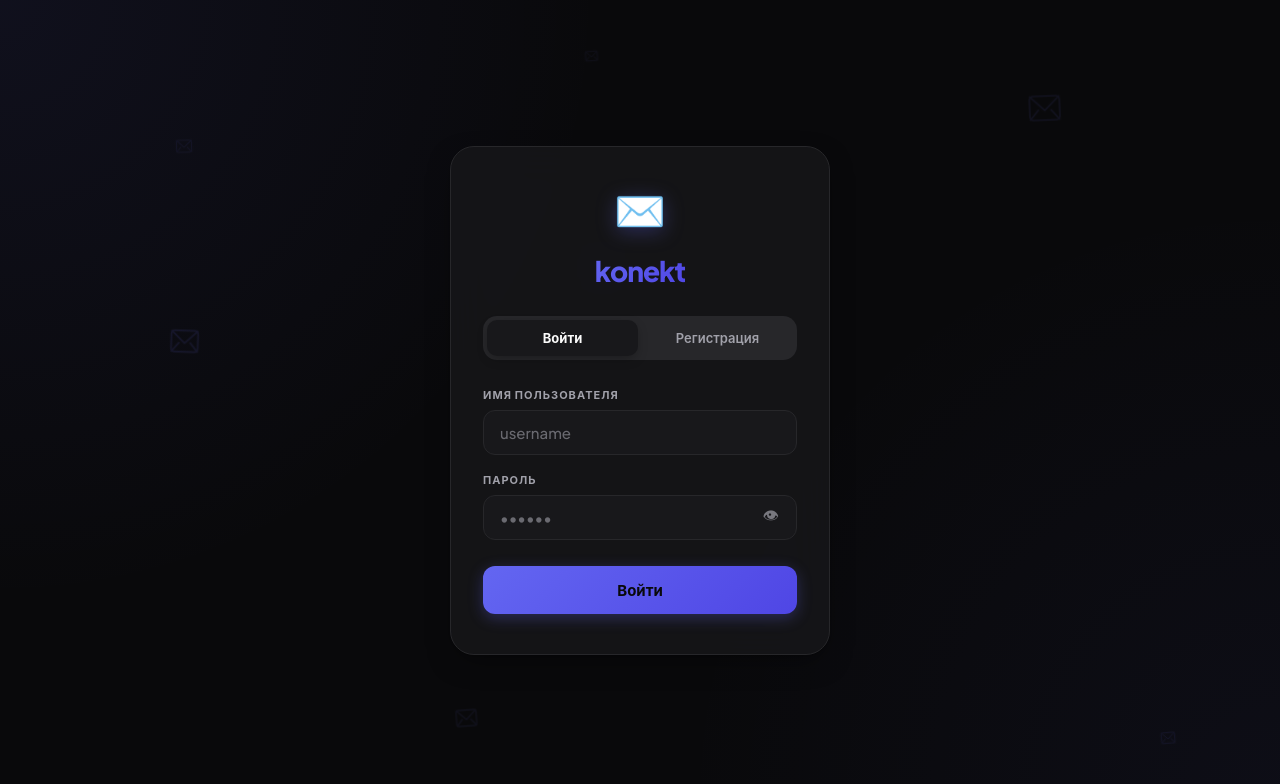
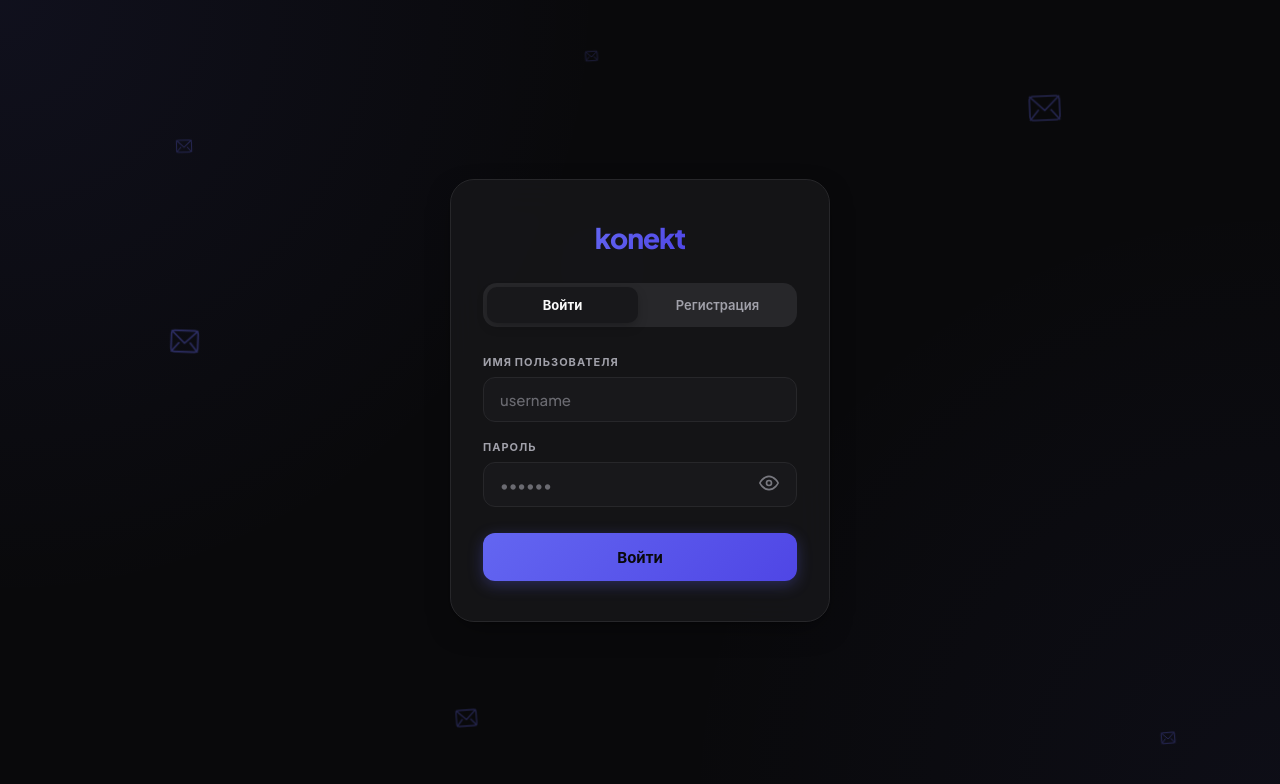
Before and after one commit to bridgecoresystems-cmd/mobile_chat, a Vue app in the folder packages/mobile/: page /#/login in a window 1280 px wide. Shown: the top 784 px of the page. Built offline with nearby package versions, Linux system fonts and the light colour scheme; no server answers.

Commit message:
refactor: modernize UI components with glassmorphism, updated typography, and SVG iconography

```diff
--- a/packages/mobile/src/pages/ChatsPage.vue
+++ b/packages/mobile/src/pages/ChatsPage.vue
@@ -3,11 +3,6 @@
     <div class="page">
       <header>
         <h1>{{ t('chats_title') }}</h1>
-        <button class="compose-btn" @click="router.push('/search')" title="Новый чат">
-          <svg width="18" height="18" viewBox="0 0 24 24" fill="none" stroke="currentColor" stroke-width="2.5">
-            <line x1="12" y1="5" x2="12" y2="19"/><line x1="5" y1="12" x2="19" y2="12"/>
-          </svg>
-        </button>
       </header>
 
       <!-- Поиск -->
--- a/packages/mobile/src/pages/ContactsPage.vue
+++ b/packages/mobile/src/pages/ContactsPage.vue
@@ -202,8 +202,12 @@ header {
   justify-content: space-between;
   padding: 16px 20px;
   padding-top: calc(16px + env(safe-area-inset-top));
+  background: var(--surface-glass);
+  backdrop-filter: blur(20px);
+  -webkit-backdrop-filter: blur(20px);
   border-bottom: 1px solid var(--border);
   flex-shrink: 0;
+  z-index: 10;
 }
 
 .header-left { display: flex; align-items: center; gap: 12px; }
@@ -211,24 +215,40 @@ header {
 .my-avatar {
   width: 34px; height: 34px;
   border-radius: 50%;
-  background: var(--accent);
+  background: var(--accent-gradient);
   display: flex; align-items: center; justify-content: center;
-  font-size: 13px; font-weight: 700;
+  font-size: 13px; font-weight: 800;
   color: #fff;
   cursor: pointer;
+  box-shadow: 0 4px 10px rgba(var(--accent-rgb), 0.2);
+  text-shadow: 0 1px 2px rgba(0, 0, 0, 0.2);
+  transition: all 0.2s cubic-bezier(0.16, 1, 0.3, 1);
+}
+.my-avatar:active {
+  transform: scale(0.9);
 }
 
-h1 { font-size: 22px; font-weight: 800; letter-spacing: -.3px; }
+h1 {
+  font-size: 24px;
+  font-weight: 800;
+  letter-spacing: -0.8px;
+  background: linear-gradient(135deg, var(--text), var(--muted));
+  -webkit-background-clip: text;
+  -webkit-text-fill-color: transparent;
+}
 
 .add-btn {
   width: 36px; height: 36px;
   border-radius: 50%;
-  background: var(--accent);
-  color: #fff;
+  background: var(--accent-gradient);
+  color: var(--text-inverse);
   display: flex; align-items: center; justify-content: center;
-  transition: opacity .15s;
+  box-shadow: 0 4px 10px rgba(var(--accent-rgb), 0.2);
+  transition: all 0.2s cubic-bezier(0.16, 1, 0.3, 1);
 }
-.add-btn:active { opacity: .7; }
+.add-btn:active {
+  transform: scale(0.9);
+}
 
 /* ── Поиск ─────────────────────────────────────────────────────────────────── */
 .search-wrap {
--- a/packages/mobile/src/pages/LoginPage.vue
+++ b/packages/mobile/src/pages/LoginPage.vue
@@ -15,7 +15,6 @@
 
     <div class="card">
       <div class="logo-wrap">
-        <div class="logo-icon">✉️</div>
         <h1>konekt</h1>
       </div>
 
@@ -40,7 +39,14 @@
               autocomplete="current-password"
             />
             <button type="button" class="eye-btn" @click="showPass = !showPass">
-              {{ showPass ? '🙈' : '👁' }}
+              <svg v-if="showPass" width="20" height="20" viewBox="0 0 24 24" fill="none" stroke="currentColor" stroke-width="2" stroke-linecap="round" stroke-linejoin="round">
+                <path d="M17.94 17.94A10.07 10.07 0 0 1 12 20c-7 0-11-8-11-8a18.45 18.45 0 0 1 5.06-5.94M9.9 4.24A9.12 9.12 0 0 1 12 4c7 0 11 8 11 8a18.5 18.5 0 0 1-2.16 3.19m-6.72-1.07a3 3 0 1 1-4.24-4.24"/>
+                <line x1="1" y1="1" x2="23" y2="23"/>
+              </svg>
+              <svg v-else width="20" height="20" viewBox="0 0 24 24" fill="none" stroke="currentColor" stroke-width="2" stroke-linecap="round" stroke-linejoin="round">
+                <path d="M1 12s4-8 11-8 11 8 11 8-4 8-11 8-11-8-11-8z"/>
+                <circle cx="12" cy="12" r="3"/>
+              </svg>
             </button>
           </div>
         </div>
@@ -55,7 +61,14 @@
               autocomplete="new-password"
             />
             <button type="button" class="eye-btn" @click="showConfirm = !showConfirm">
-              {{ showConfirm ? '🙈' : '👁' }}
+              <svg v-if="showConfirm" width="20" height="20" viewBox="0 0 24 24" fill="none" stroke="currentColor" stroke-width="2" stroke-linecap="round" stroke-linejoin="round">
+                <path d="M17.94 17.94A10.07 10.07 0 0 1 12 20c-7 0-11-8-11-8a18.45 18.45 0 0 1 5.06-5.94M9.9 4.24A9.12 9.12 0 0 1 12 4c7 0 11 8 11 8a18.5 18.5 0 0 1-2.16 3.19m-6.72-1.07a3 3 0 1 1-4.24-4.24"/>
+                <line x1="1" y1="1" x2="23" y2="23"/>
+              </svg>
+              <svg v-else width="20" height="20" viewBox="0 0 24 24" fill="none" stroke="currentColor" stroke-width="2" stroke-linecap="round" stroke-linejoin="round">
+                <path d="M1 12s4-8 11-8 11 8 11 8-4 8-11 8-11-8-11-8z"/>
+                <circle cx="12" cy="12" r="3"/>
+              </svg>
             </button>
           </div>
           <p v-if="confirm && password !== confirm" class="field-error">{{ t('login_mismatch') }}</p>
@@ -97,14 +110,14 @@ const loading     = ref(false)
 
 // Конверты: разные размеры, позиции, скорости, дрейф по X
 const envelopes = [
-  { id: 1, size: 32, stroke: 1.2, style: { left: '6%',  animationDuration: '9s',  animationDelay: '0s',    '--tx': '12vw',  '--env-op': 0.11 } },
-  { id: 2, size: 18, stroke: 1.4, style: { left: '20%', animationDuration: '13s', animationDelay: '-5s',   '--tx': '-8vw',  '--env-op': 0.07 } },
-  { id: 3, size: 26, stroke: 1.2, style: { left: '42%', animationDuration: '11s', animationDelay: '-2s',   '--tx': '6vw',   '--env-op': 0.09 } },
-  { id: 4, size: 14, stroke: 1.6, style: { left: '58%', animationDuration: '15s', animationDelay: '-8s',   '--tx': '-14vw', '--env-op': 0.06 } },
-  { id: 5, size: 36, stroke: 1.1, style: { left: '72%', animationDuration: '10s', animationDelay: '-3s',   '--tx': '10vw',  '--env-op': 0.08 } },
-  { id: 6, size: 20, stroke: 1.4, style: { left: '85%', animationDuration: '12s', animationDelay: '-7s',   '--tx': '-6vw',  '--env-op': 0.10 } },
-  { id: 7, size: 24, stroke: 1.3, style: { left: '33%', animationDuration: '14s', animationDelay: '-11s',  '--tx': '16vw',  '--env-op': 0.07 } },
-  { id: 8, size: 16, stroke: 1.5, style: { left: '92%', animationDuration: '8s',  animationDelay: '-4s',   '--tx': '-10vw', '--env-op': 0.09 } },
+  { id: 1, size: 32, stroke: 1.2, style: { left: '6%',  animationDuration: '9s',  animationDelay: '0s',    '--tx': '12vw',  '--env-op': 0.35 } },
+  { id: 2, size: 18, stroke: 1.4, style: { left: '20%', animationDuration: '13s', animationDelay: '-5s',   '--tx': '-8vw',  '--env-op': 0.26 } },
+  { id: 3, size: 26, stroke: 1.2, style: { left: '42%', animationDuration: '11s', animationDelay: '-2s',   '--tx': '6vw',   '--env-op': 0.30 } },
+  { id: 4, size: 14, stroke: 1.6, style: { left: '58%', animationDuration: '15s', animationDelay: '-8s',   '--tx': '-14vw', '--env-op': 0.22 } },
+  { id: 5, size: 36, stroke: 1.1, style: { left: '72%', animationDuration: '10s', animationDelay: '-3s',   '--tx': '10vw',  '--env-op': 0.28 } },
+  { id: 6, size: 20, stroke: 1.4, style: { left: '85%', animationDuration: '12s', animationDelay: '-7s',   '--tx': '-6vw',  '--env-op': 0.32 } },
+  { id: 7, size: 24, stroke: 1.3, style: { left: '33%', animationDuration: '14s', animationDelay: '-11s',  '--tx': '16vw',  '--env-op': 0.26 } },
+  { id: 8, size: 16, stroke: 1.5, style: { left: '92%', animationDuration: '8s',  animationDelay: '-4s',   '--tx': '-10vw', '--env-op': 0.30 } },
 ]
 
 async function submit() {
--- a/packages/mobile/src/pages/NotificationsPage.vue
+++ b/packages/mobile/src/pages/NotificationsPage.vue
@@ -124,11 +124,22 @@ onMounted(fetch_)
 header {
   padding: 16px 20px;
   padding-top: calc(16px + env(safe-area-inset-top));
+  background: var(--surface-glass);
+  backdrop-filter: blur(20px);
+  -webkit-backdrop-filter: blur(20px);
   border-bottom: 1px solid var(--border);
   flex-shrink: 0;
+  z-index: 10;
 }
 
-h1 { font-size: 18px; font-weight: 800; }
+h1 {
+  font-size: 24px;
+  font-weight: 800;
+  letter-spacing: -0.8px;
+  background: linear-gradient(135deg, var(--text), var(--muted));
+  -webkit-background-clip: text;
+  -webkit-text-fill-color: transparent;
+}
 
 .center { flex: 1; display: flex; align-items: center; justify-content: center; }
 
```
